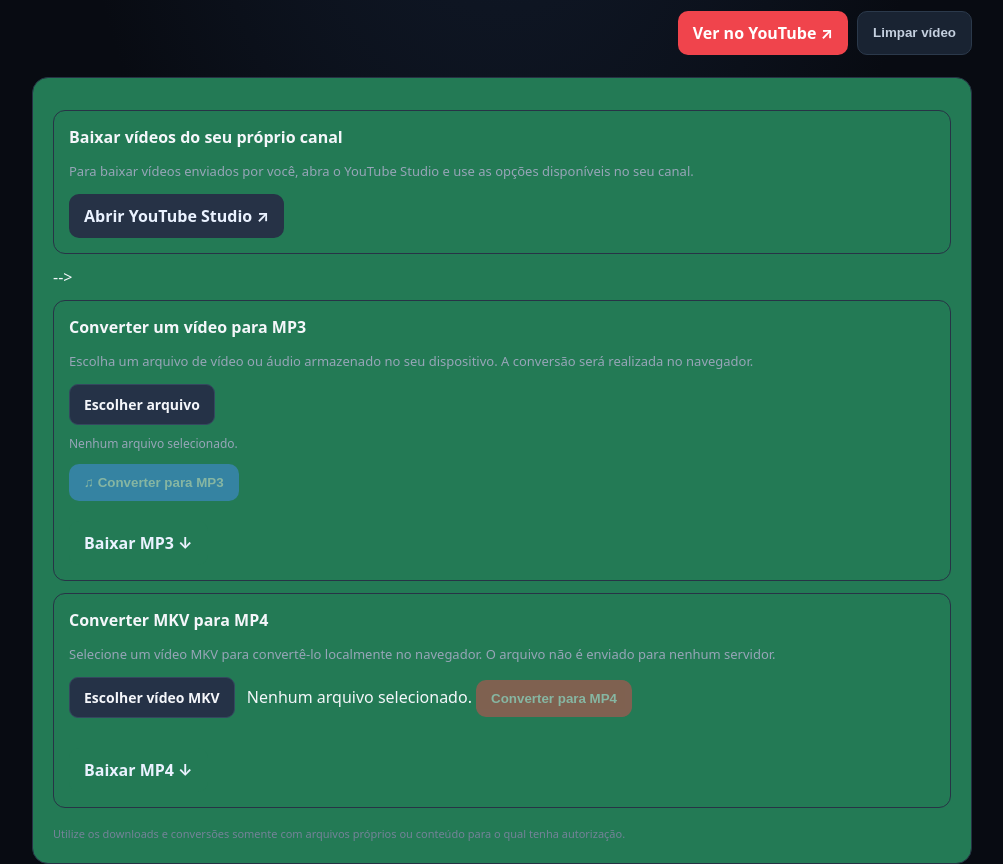
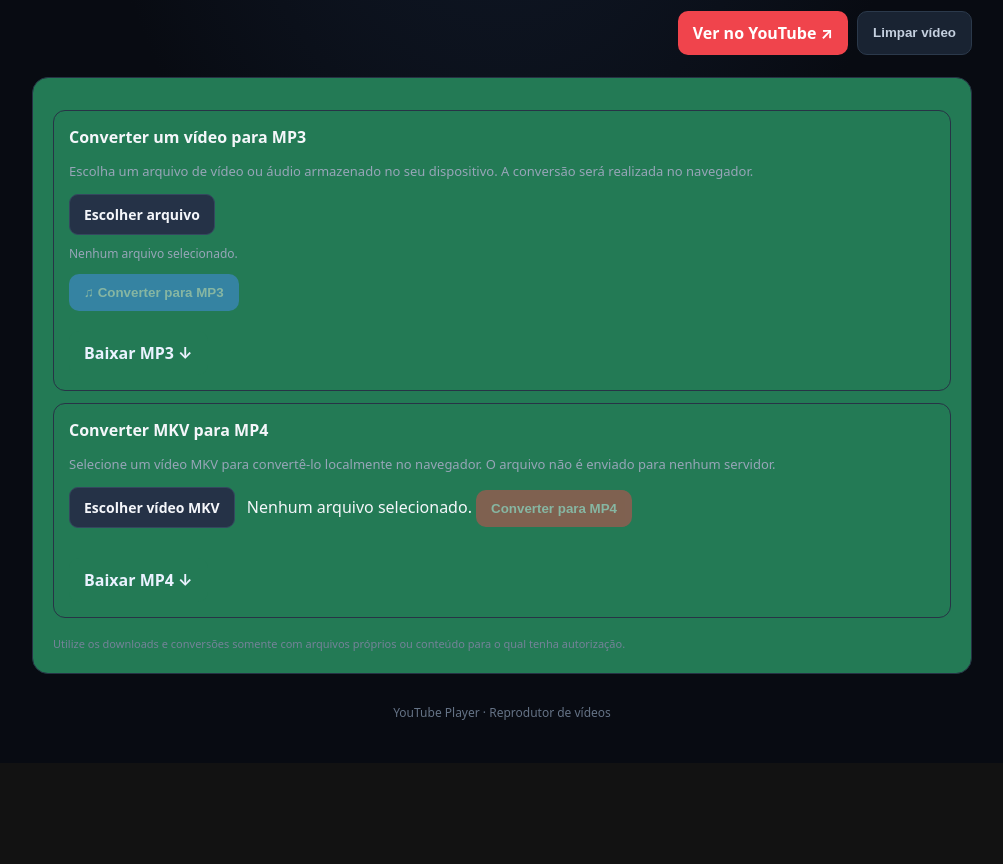
Before and after one commit to drunga-rr/youtube, a plain HTML site: page index.html in a window 1280 px wide. Shown: the part 816-1680 px from the top of the page, without its empty margins (138-1141 px from the left). After the commit the page ends 1579 px from the top, so only its background shows below. Drawn offline with Linux system fonts and the light colour scheme.

Commit message:
Update index.html

```diff
--- a/index.html
+++ b/index.html
@@ -93,30 +93,7 @@
     <!-- DOWNLOADS -->
     <section class="panel download">
 
-    <!--     <h2>Downloads e conversão</h2>
 
-        <!-- DOWNLOAD DO YOUTUBE STUDIO -->
-        <div class="subpanel">
-
-            <h3>Baixar vídeos do seu próprio canal</h3>
-
-            <p>
-                Para baixar vídeos enviados por você,
-                abra o YouTube Studio e use as opções
-                disponíveis no seu canal.
-            </p>
-
-            <a
-                class="button"
-                href="https://studio.youtube.com/"
-                target="_blank"
-                rel="noopener">
-
-                Abrir YouTube Studio ↗
-
-            </a>
-
-        </div> -->
 
         <!-- CONVERSOR -->
         <div class="subpanel">
```
